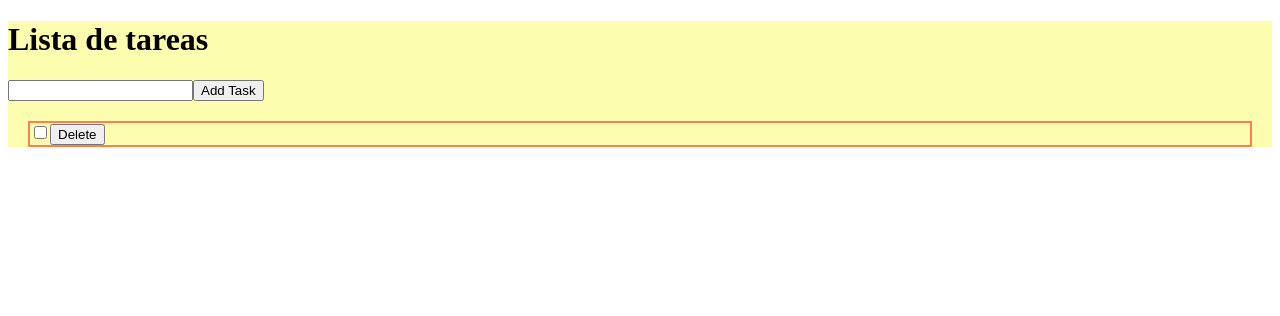
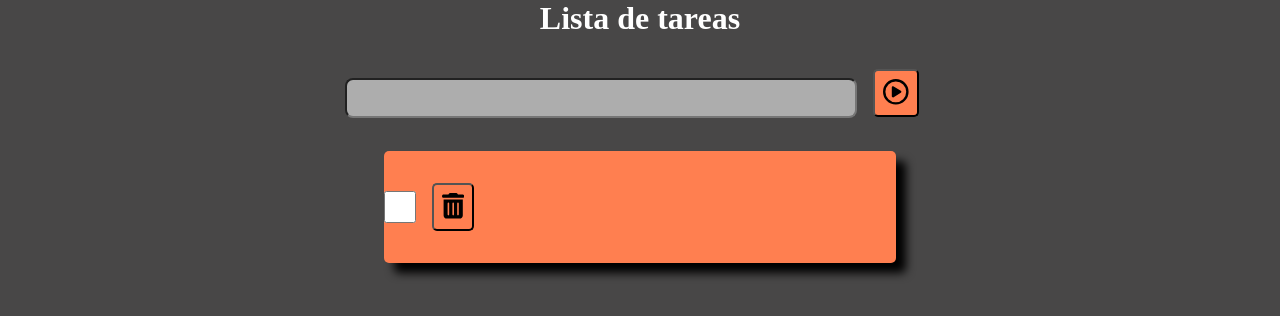
Before and after one commit to marguigle/lista-de-tareas-UTN, a React (Vite) app: page / in a window 1280 px wide. Shown: the top 316 px of the page. Built offline with nearby package versions, Linux system fonts and the light colour scheme.

Commit message:
se mejora input add

```diff
--- a/package.json
+++ b/package.json
@@ -10,6 +10,8 @@
     "preview": "vite preview"
   },
   "dependencies": {
+    "@fortawesome/fontawesome-free": "^6.4.2",
+    "icons": "^1.0.0",
     "react": "^18.2.0",
     "react-dom": "^18.2.0"
   },
@@ -20,7 +22,7 @@
     "eslint": "^8.45.0",
     "eslint-plugin-react": "^7.32.2",
     "eslint-plugin-react-hooks": "^4.6.0",
-   "eslint-plugin-react-refresh": "^0.4.3",
+    "eslint-plugin-react-refresh": "^0.4.3",
     "vite": "^4.4.5"
   }
 }
--- a/src/App.css
+++ b/src/App.css
@@ -1,3 +1,9 @@
 .container {
-  background-color: rgb(253, 253, 176);
+  background-color: rgb(72, 71, 71);
+  color: white;
+  height: 100vh;
+  display: flex;
+  flex-direction: column;
+  align-items: center;
+  justify-content: start;
 }
--- a/src/App.jsx
+++ b/src/App.jsx
@@ -3,6 +3,7 @@ import data from "./data.json";
 import "./App.css";
 import TaskList from "./components/TaskList.jsx";
 import TaskForm from "./components/TaskForm";
+
 function App() {
   const [tasks, setTasks] = useState(data);
   console.log(data);
--- a/src/components/TaskForm.jsx
+++ b/src/components/TaskForm.jsx
@@ -1,3 +1,4 @@
+import "../styles/taskForm.css";
 import { useState } from "react";
 
 const TaskForm = ({ addTask }) => {
@@ -14,10 +15,25 @@ const TaskForm = ({ addTask }) => {
     }
   };
   return (
-    <div>
+    <div className="formContainer">
       <form onSubmit={handleSubmit}>
-        <input type="text" value={userInput} onChange={handleChange} />
-        <button>Add Task</button>
+        <input
+          className="inputForm"
+          type="text"
+          value={userInput}
+          onChange={handleChange}
+        />
+        <button>
+          {
+            <svg
+              xmlns="http://www.w3.org/2000/svg"
+              height="1em"
+              viewBox="0 0 512 512"
+            >
+              <path d="M464 256A208 208 0 1 0 48 256a208 208 0 1 0 416 0zM0 256a256 256 0 1 1 512 0A256 256 0 1 1 0 256zM188.3 147.1c7.6-4.2 16.8-4.1 24.3 .5l144 88c7.1 4.4 11.5 12.1 11.5 20.5s-4.4 16.1-11.5 20.5l-144 88c-7.4 4.5-16.7 4.7-24.3 .5s-12.3-12.2-12.3-20.9V168c0-8.7 4.7-16.7 12.3-20.9z" />
+            </svg>
+          }
+        </button>
       </form>
     </div>
   );
--- a/src/components/TaskItem.jsx
+++ b/src/components/TaskItem.jsx
@@ -1,22 +1,34 @@
+import "../styles/taskItem.css";
+
 const TaskItem = ({ tarea, onCompleted, onDeleteItem }) => {
   const getStyle = () => {
     return {
       textDecoration: tarea.completed ? "line-through" : "none",
-      margin: "20px",
-      border: "2px solid coral",
-      backgrowndColor: "#CCF7E3",
     };
   };
 
   return (
-    <div style={getStyle()}>
+    <div style={getStyle()} className="containerItem">
       <input
+        className="inputCheck"
         type="checkbox"
         checked={tarea.Completed}
         onChange={() => onCompleted(tarea.id)}
       />
       {tarea.task}
-      <button onClick={() => onDeleteItem(tarea.id)}>Delete</button>
+
+      <button onClick={() => onDeleteItem(tarea.id)}>
+        {
+          <svg
+            xmlns="http://www.w3.org/2000/svg"
+            height="1em"
+            viewBox="0 0 448 512"
+          >
+            {" "}
+            <path d="M135.2 17.7C140.6 6.8 151.7 0 163.8 0H284.2c12.1 0 23.2 6.8 28.6 17.7L320 32h96c17.7 0 32 14.3 32 32s-14.3 32-32 32H32C14.3 96 0 81.7 0 64S14.3 32 32 32h96l7.2-14.3zM32 128H416V448c0 35.3-28.7 64-64 64H96c-35.3 0-64-28.7-64-64V128zm96 64c-8.8 0-16 7.2-16 16V432c0 8.8 7.2 16 16 16s16-7.2 16-16V208c0-8.8-7.2-16-16-16zm96 0c-8.8 0-16 7.2-16 16V432c0 8.8 7.2 16 16 16s16-7.2 16-16V208c0-8.8-7.2-16-16-16zm96 0c-8.8 0-16 7.2-16 16V432c0 8.8 7.2 16 16 16s16-7.2 16-16V208c0-8.8-7.2-16-16-16z" />
+          </svg>
+        }
+      </button>
     </div>
   );
 };
--- a/src/components/TaskList.jsx
+++ b/src/components/TaskList.jsx
@@ -1,8 +1,8 @@
 import TaskItem from "./TaskItem.jsx";
-
+import "../styles/taskList.css";
 const TaskList = ({ tasks, onCompleted, onDeleteItem }) => {
   return (
-    <div>
+    <div className="containerList">
       {tasks.map((tarea, index) => (
         <TaskItem
           key={index}
--- a/src/index.css
+++ b/src/index.css
@@ -0,0 +1,5 @@
+* {
+  margin: 0;
+  padding: 0;
+  box-sizing: border-box;
+}
--- /dev/null
+++ b/src/styles/taskForm.css
@@ -0,0 +1,14 @@
+.inputForm {
+  background-color: rgb(173, 173, 173);
+  height: 2.5rem;
+  width: 40vw;
+  color: white;
+  padding-left: 0.8rem;
+  font-size: 1.3rem;
+  border-radius: 8px;
+}
+button {
+  font-size: 1.6rem;
+  height: 3rem;
+  background-color: coral;
+}
--- /dev/null
+++ b/src/styles/taskItem.css
@@ -0,0 +1,24 @@
+.inputCheck {
+  width: 2rem;
+}
+button {
+  height: 1rem;
+  border-radius: 5px;
+  margin: 2rem 1rem;
+  padding: 0.5rem;
+}
+.containerItem {
+  display: flex;
+  background-color: coral;
+  box-shadow: 10px 10px 10px black;
+  min-width: 40vw;
+
+  border-radius: 5px;
+  margin: 2px;
+}
+.containerTarea {
+  width: 90%;
+  display: flex;
+  text-align: center;
+  align-items: center;
+}
--- /dev/null
+++ b/src/styles/taskList.css
@@ -0,0 +1,6 @@
+#container {
+  background-color: grey;
+  display: flex;
+  flex-direction: column;
+  align-items: flex-start;
+}
```
Also changed, not shown: 1 other file (tests, documents, lock files or other folders).
